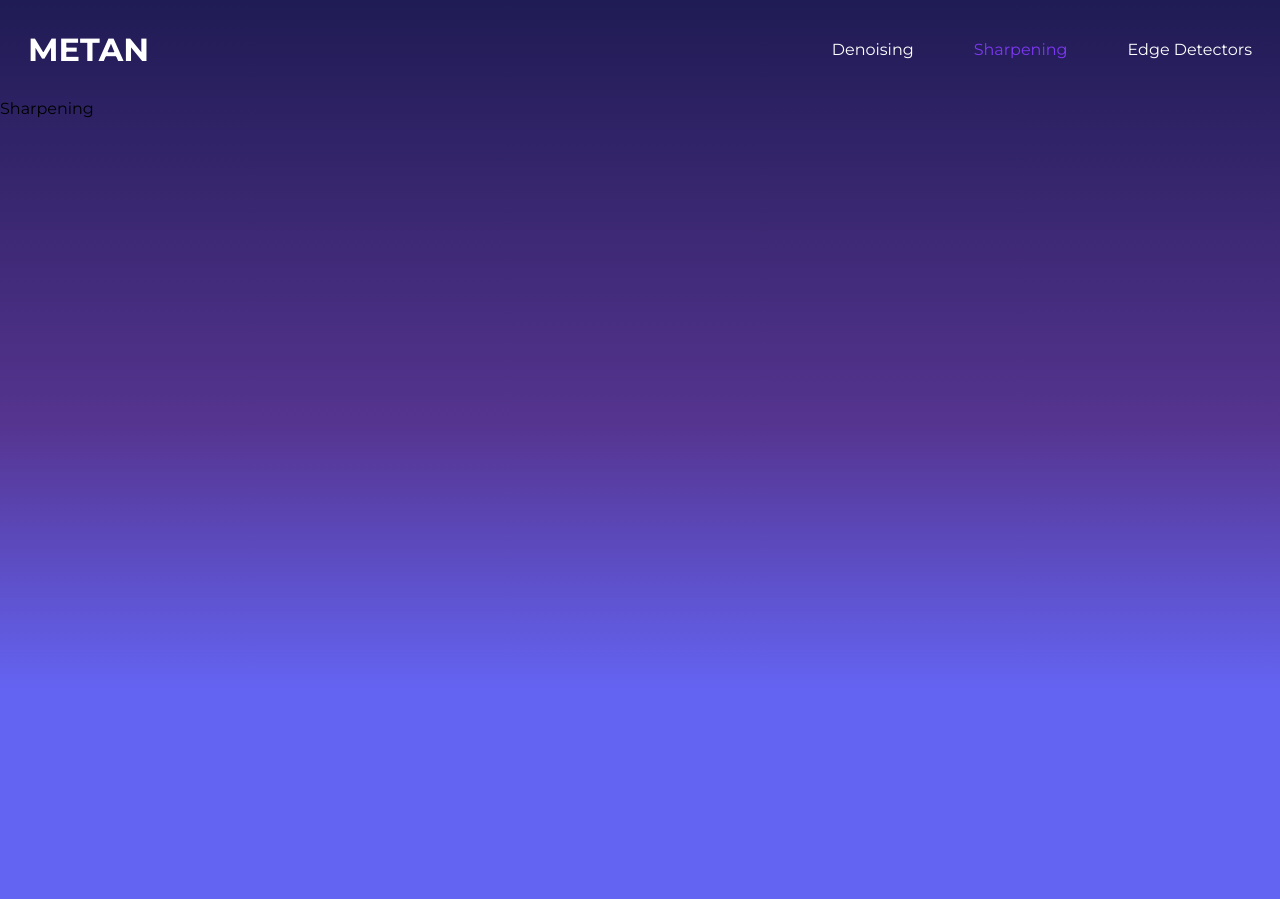
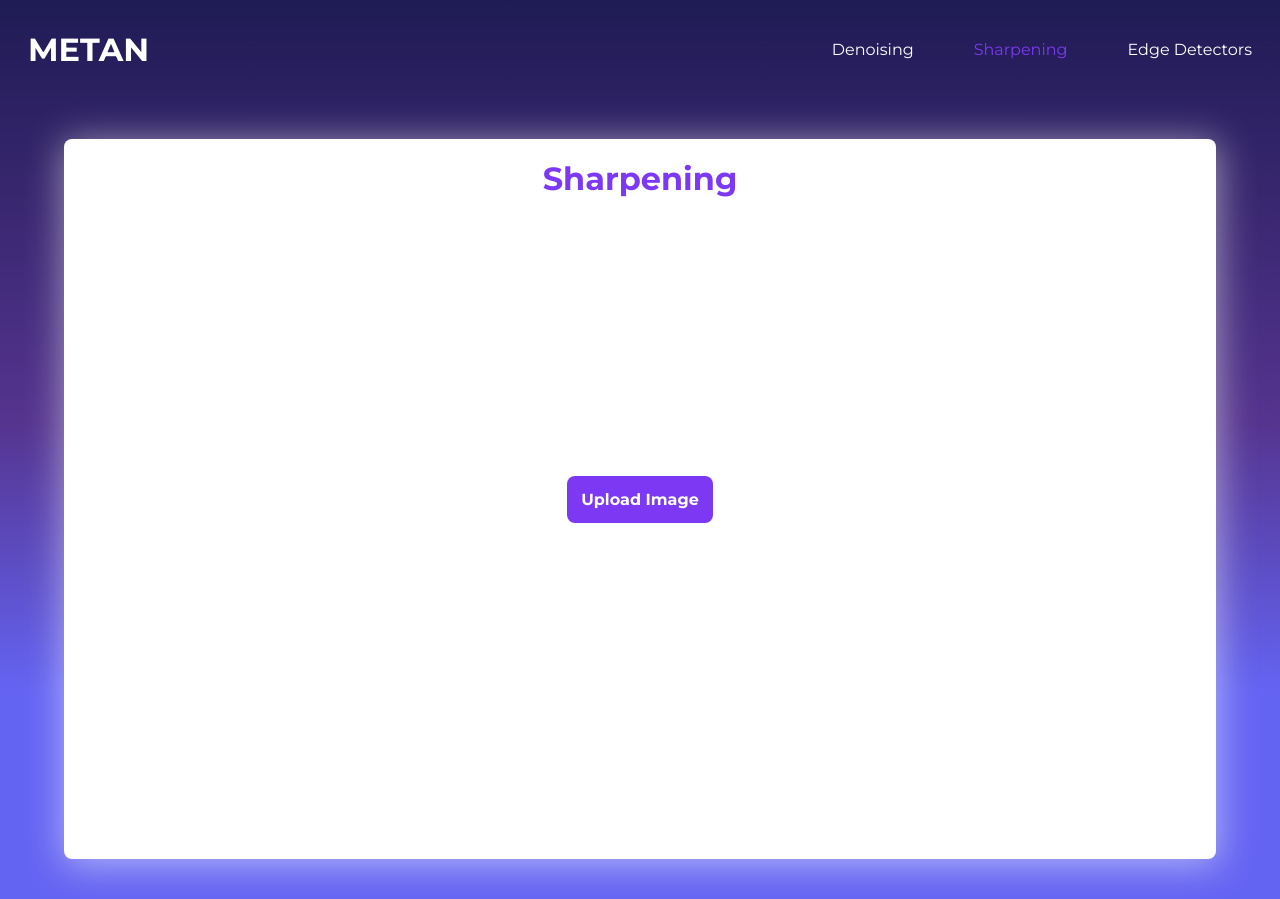
Before and after one commit to Havold/CS405-Image-Captioning, a React (Create React App) app: page /sharpening in a window 1280 px wide. Built offline with nearby package versions, Linux system fonts and the light colour scheme.

Commit message:
Create UI Sharpening Page.

```diff
--- a/src/pages/Sharpening/Sharpening.jsx
+++ b/src/pages/Sharpening/Sharpening.jsx
@@ -1,9 +1,52 @@
+import { useEffect, useState } from 'react';
 import './sharpening.scss'
 
 const Sharpening = () => {
+  const [image, setImage] = useState(null);
+
+  const handleUploadFile = (e) => {
+    const file = e.target.files[0];
+    if (file) {
+      file.preview = URL.createObjectURL(file);
+      setImage(file);
+    }
+  };
+
+  useEffect(() => {
+    return () => {
+      if (image) {
+        URL.revokeObjectURL(image.preview);
+      }
+    };
+  }, [image]);
+
   return (
-    <div className='sharpening'>Sharpening</div>
-  )
+    <div className="sharpening">
+      <div className="container">
+        <h1>Sharpening</h1>
+        <div className="content">
+          <input type="file" id="uploadImage" onChange={handleUploadFile} />
+          {!image ? (
+            <label htmlFor="uploadImage">Upload Image</label>
+          ) : (
+            <div className="result">
+              <div className="items">
+                <div className="item">
+                  <span>Original</span>
+                  <img src={image.preview} alt="originalImage" />
+                </div>
+                <div className="item">
+                  <span>Sharpened Image</span>
+                  <img src={image.preview} alt="SharpenedImage" />
+                </div>
+              </div>
+              <label htmlFor="uploadImage">Upload Image</label>
+            </div>
+          )}
+        </div>
+      </div>
+    </div>
+  );
 }
 
 export default Sharpening
--- a/src/pages/Sharpening/sharpening.scss
+++ b/src/pages/Sharpening/sharpening.scss
@@ -1,3 +1,90 @@
 .sharpening {
     height: 100vh;
+    display: flex;
+    align-items: center;
+    justify-content: center;
+
+    .container {
+        position: relative;
+        background-color: white;
+        width: 90%;
+        height: 90%;
+        border-radius: 8px;
+        padding: 20px;
+        display: flex;
+        flex-direction: column;
+        align-items: center;
+        box-shadow: 1px 4px 37px 2px rgba(255, 255, 255, 0.5);
+        -webkit-box-shadow: 1px 4px 37px 2px rgba(255, 255, 255, 0.5);
+        -moz-box-shadow: 1px 4px 37px 2px rgba(255, 255, 255, 0.5);
+
+        h1 {
+            position: absolute;
+            color: var(--primary);
+            top: 20px;
+        }
+
+        .content {
+            display: flex;
+            width: 100%;
+            height: 100%;
+            align-items: center;
+            justify-content: center;
+
+            input {
+                display: none;
+            }
+
+            label {
+                background-color: var(--primary);
+                padding: 14px;
+                border-radius: 8px;
+                font-size: 16px;
+                font-weight: bold;
+                color: white;
+                cursor: pointer;
+                text-align: center;
+            }
+
+
+            .result {
+                display: flex;
+                flex-direction: column;
+                align-items: center;
+                justify-content: center;
+                gap: 40px;
+
+                .items{
+                    display: flex;
+
+                    .item {
+                        flex: 1;
+                        display: flex;
+                        flex-direction: column;
+                        align-items: center;
+                        justify-content: center;
+                        gap: 20px;
+
+                        span {
+                            font-size: 18px;
+                        }
+
+                        img {
+                            width: 80%;
+                            border-radius: 8px;
+
+                        }
+                    }
+                }
+
+                label {
+                    width: fit-content;
+                }
+
+            }
+        }
+
+
+
+    }
 }
```
